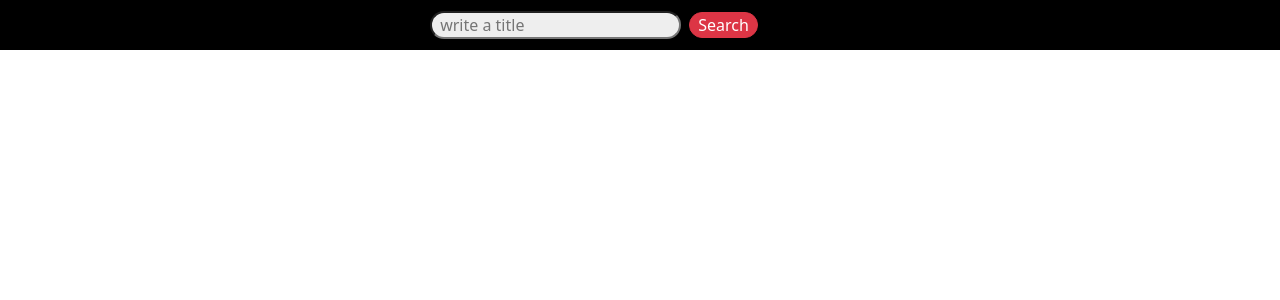
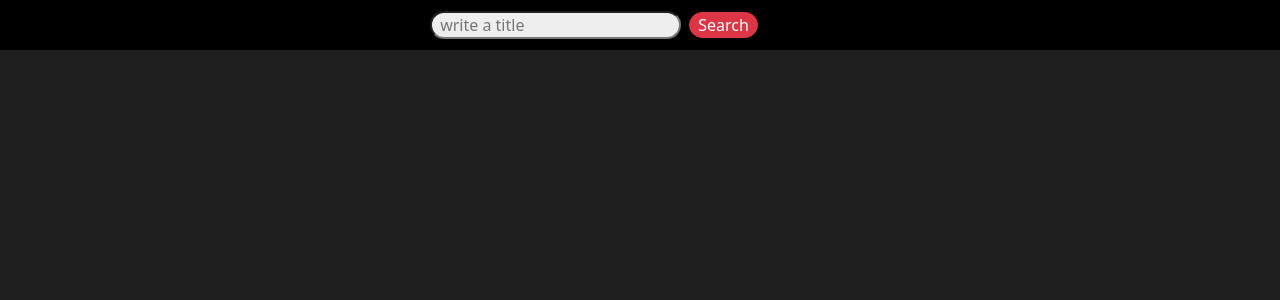
Before and after one commit to michaelb2001/vue-boolflix, a Vue app: page / in a window 1280 px wide. Shown: the top 300 px of the page. Built offline with nearby package versions, Linux system fonts and the light colour scheme.

Commit message:
header + main

```diff
--- a/src/App.vue
+++ b/src/App.vue
@@ -1,16 +1,18 @@
 <template>
   <div id="app">
     <Header />
+    <Main />
   </div>
 </template>
 
 <script>
 import Header from './components/Header.vue';
-
+import Main from './components/Main.vue';
 export default {
   name: 'App',
   components: {
-    Header
+    Header,
+    Main
   }
 }
 </script>
--- a/src/assets/vars.scss
+++ b/src/assets/vars.scss
@@ -1,3 +1,5 @@
 $main-color: #000;
 
-$second-color: rgb(238, 238, 238)
+$second-color: rgb(238, 238, 238);
+
+$third-color: rgb(31, 31, 31);
--- a/src/components/Main.vue
+++ b/src/components/Main.vue
@@ -1,21 +1,20 @@
 <template>
   <div class="container-fluid">
-      <Header />
   </div>
 </template>
 
 <script>
-import Header from './componets/Header.vue';
 
 export default {
     name:"Main",
-    components:{
-        Header
-    }
 }
 </script>
 
 <style lang="scss" scoped>
 @import '../assets/vars.scss';
 
+.container-fluid{
+    min-height: 100vh;
+    background-color: $third-color;
+}
 </style>
```
